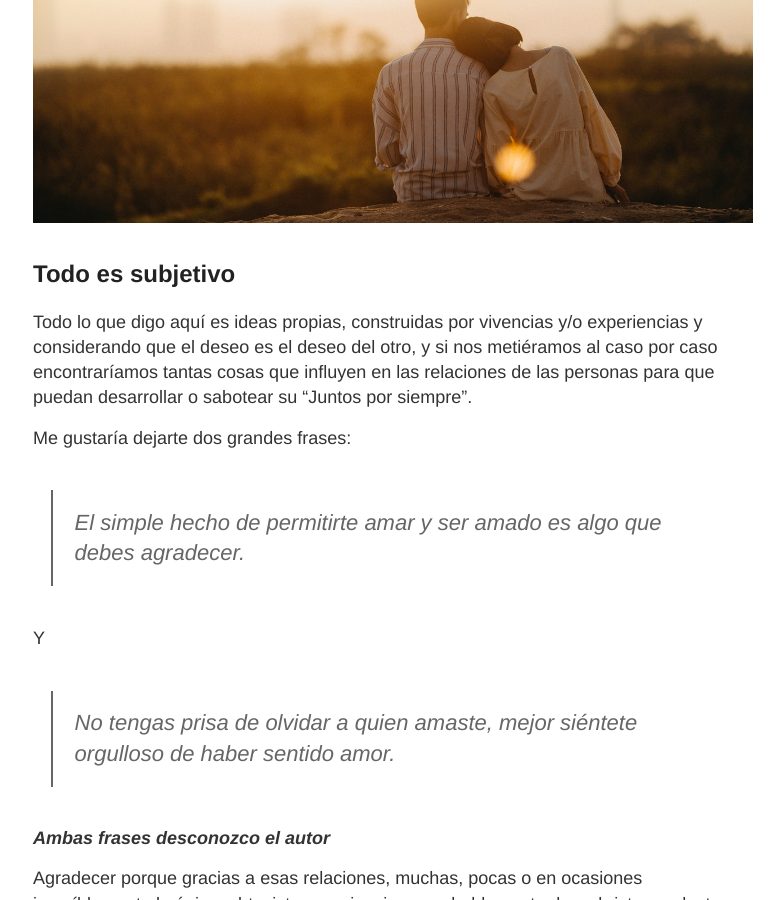
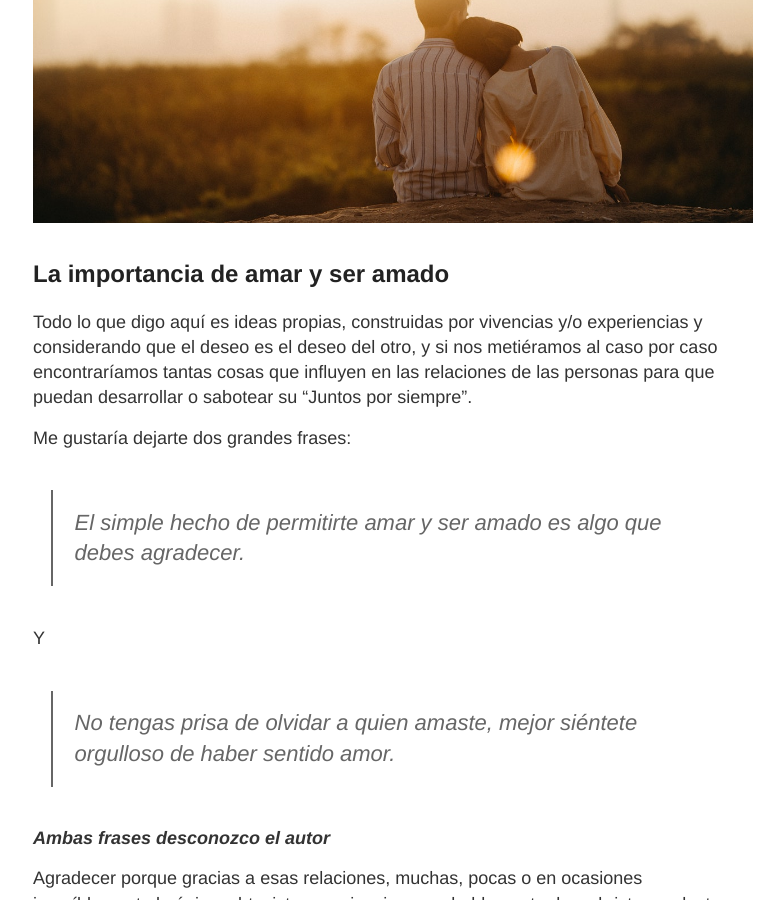
Before and after one commit to markconfig/blog-Jkyll, a Jekyll site: the page built from _posts/2021-9-8-Siempre-Juntos.md, in a window 1280 px wide and 900 px high, scrolled down 1254 px. Shown: the whole window, without its empty margins (247-1031 px from the left). Built offline with Jekyll 4.4.1, drawn with Linux system fonts in a browser that asks for light colours.

Commit message:
Update 2021-9-8-Siempre-Juntos.md

```diff
--- a/_posts/2021-9-8-Siempre-Juntos.md
+++ b/_posts/2021-9-8-Siempre-Juntos.md
@@ -19,7 +19,7 @@ Estar consientes de todo esto no es fácil, pero no por eso no te vas a permitir
 ![JuntosPorSiempre]({{ site.baseurl }}/images/JuntosPorSiempre.jpg)
 
 
-## Todo es subjetivo
+## La importancia de amar y ser amado
 
 Todo lo que digo aquí es ideas propias, construidas por vivencias y/o experiencias y considerando que el deseo es el deseo del otro, y si nos metiéramos al caso por caso encontraríamos tantas cosas que influyen en las relaciones de las personas para que puedan desarrollar o sabotear su "Juntos por siempre".
 
```
